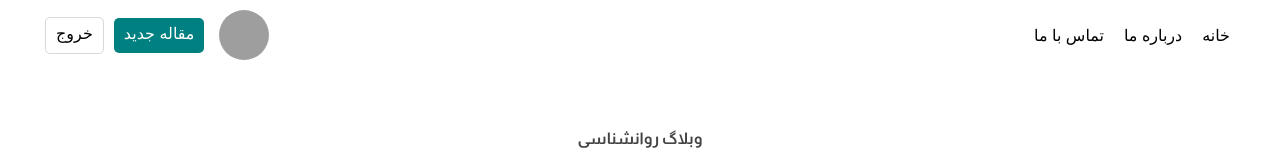
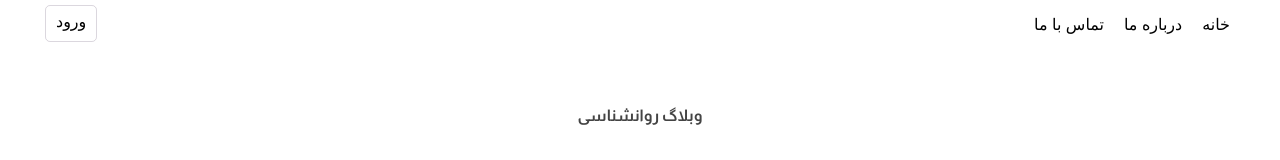
Before and after one commit to Shahrzad-gh/Blog-Psycology, a React (Create React App) app in the folder client/: page / in a window 1280 px wide. Shown: the top 160 px of the page. Built offline with nearby package versions, Linux system fonts and the light colour scheme; no server answers; grey boxes are pictures that could not be loaded.

Commit message:
set user false

```diff
--- a/client/src/components/Navbar/Navbar.js
+++ b/client/src/components/Navbar/Navbar.js
@@ -5,7 +5,7 @@ import SignOutLinks from "./SignOutLinks";
 import { Link } from "react-router-dom";
 
 export default function Navbar() {
-  const user = true;
+  const user = false;
   return (
     <div className="nav">
       <div className="navbar">
```
